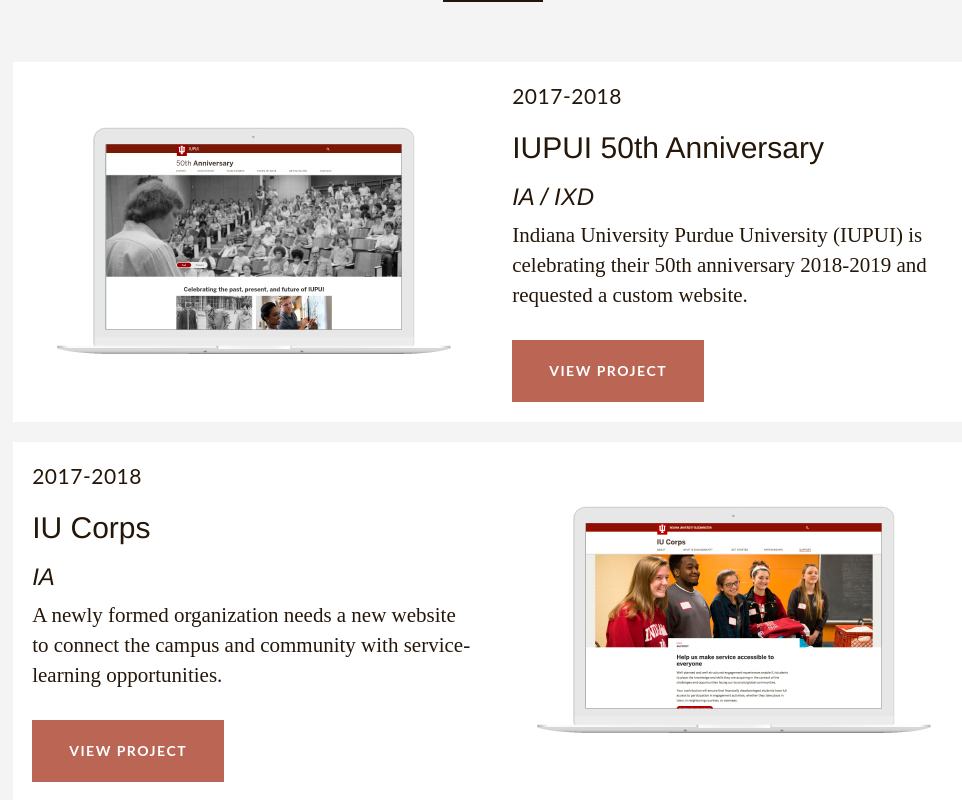
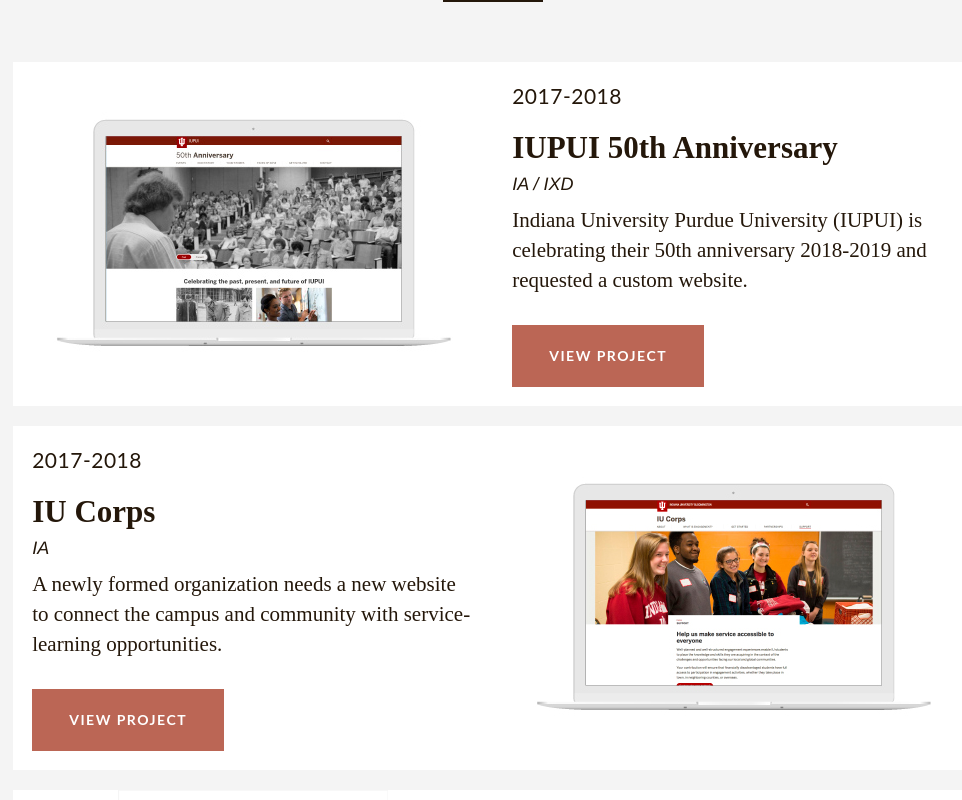
Before and after one commit to justinkahrs/portfolio-react, a React (Create React App) app: page / in a window 1280 px wide. Shown: the part 1540-2340 px from the top of the page, without its empty margins (147-1109 px from the left). Built offline with nearby package versions, Linux system fonts and the light colour scheme; what webfontloader would draw is missing.

Commit message:
portfolioItem tweaks, hero tweaks

```diff
--- a/src/common/Hero.js
+++ b/src/common/Hero.js
@@ -41,6 +41,7 @@ export default class Hero extends React.Component {
       subTitle: {
         fontFamily: 'Lato',
         fontStyle: 'italic',
+        fontSize: '18px',
       },
     }
   }
--- a/src/index.css
+++ b/src/index.css
@@ -24,9 +24,10 @@ p + h1 {
   margin-top: 6rem !important;
 }
 h2 {
-  font-family: 'Source Serif Pro', serif;
+  font-family: 'Old Standard TT', serif;
 }
 h3 {
+  margin-top: 10px !important;
   font-family: 'Lato', sans-serif;
   font-style: italic;
   font-weight: bold;
--- a/src/mainPage/PortfolioItem.js
+++ b/src/mainPage/PortfolioItem.js
@@ -49,6 +49,14 @@ class PortfolioItem extends Component {
         fontWeight: 'bold',
         letterSpacing: '1.5px',
       },
+      subTitle: {
+        fontSize: '18px',
+      },
+      title: {
+        fontFamily: 'Old Standard TT',
+        fontSize: '31px',
+        fontWeight: 'bold',
+      },
     }
   }
 
@@ -57,8 +65,8 @@ class PortfolioItem extends Component {
       <div style={this.styles().portfolioCard}>
         <div style={this.styles().portfolioCardText}>
           <div style={this.styles().date}>{this.props.date}</div>
-          <h2>{this.props.title}</h2>
-          <h3>{this.props.subTitle}</h3>
+          <h2 style={this.styles().title}>{this.props.title}</h2>
+          <h3 style={this.styles().subTitle}>{this.props.subTitle}</h3>
           <p>{this.props.blurb}</p>
           <Link
             to={`portfolio/${this.props.id}`}
```
